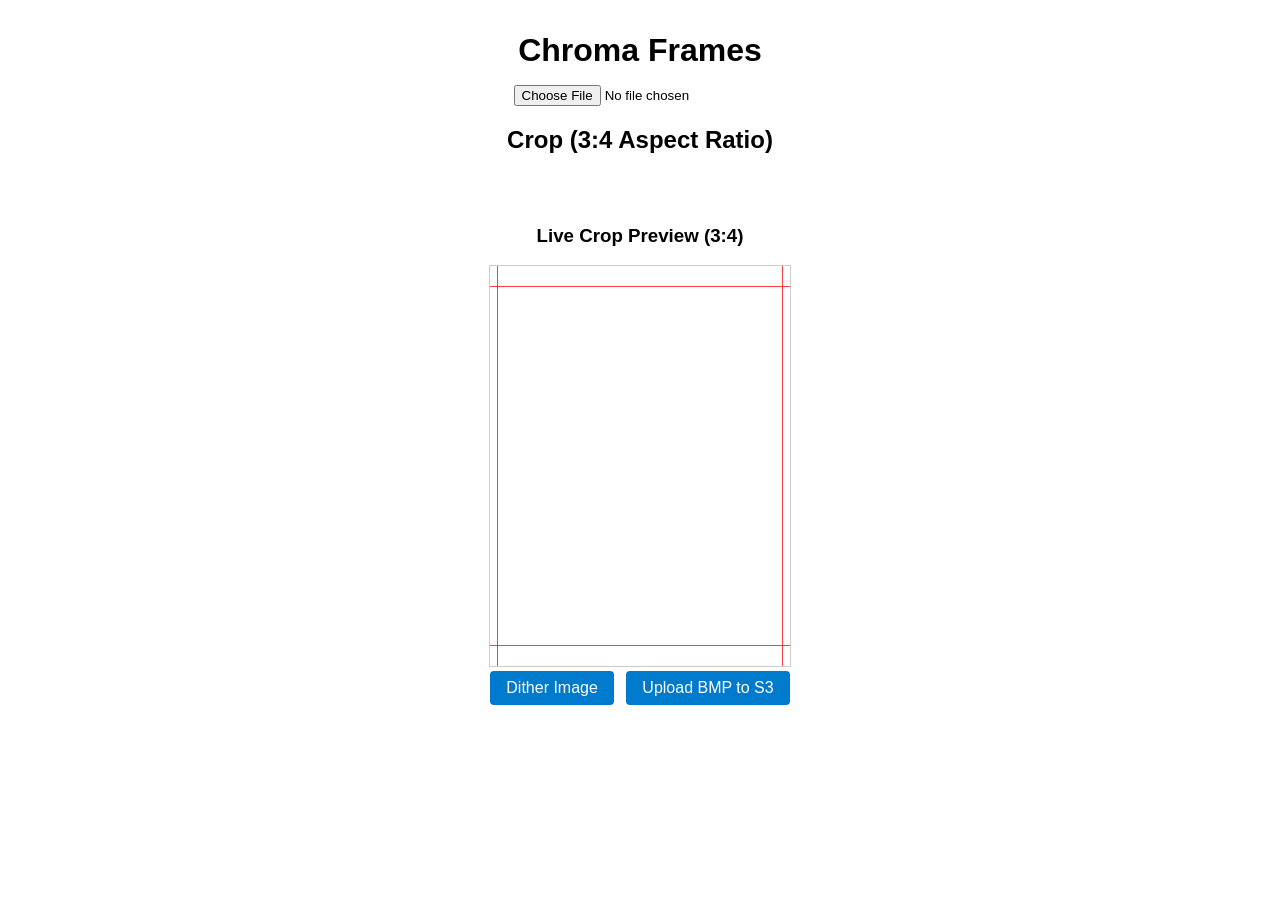
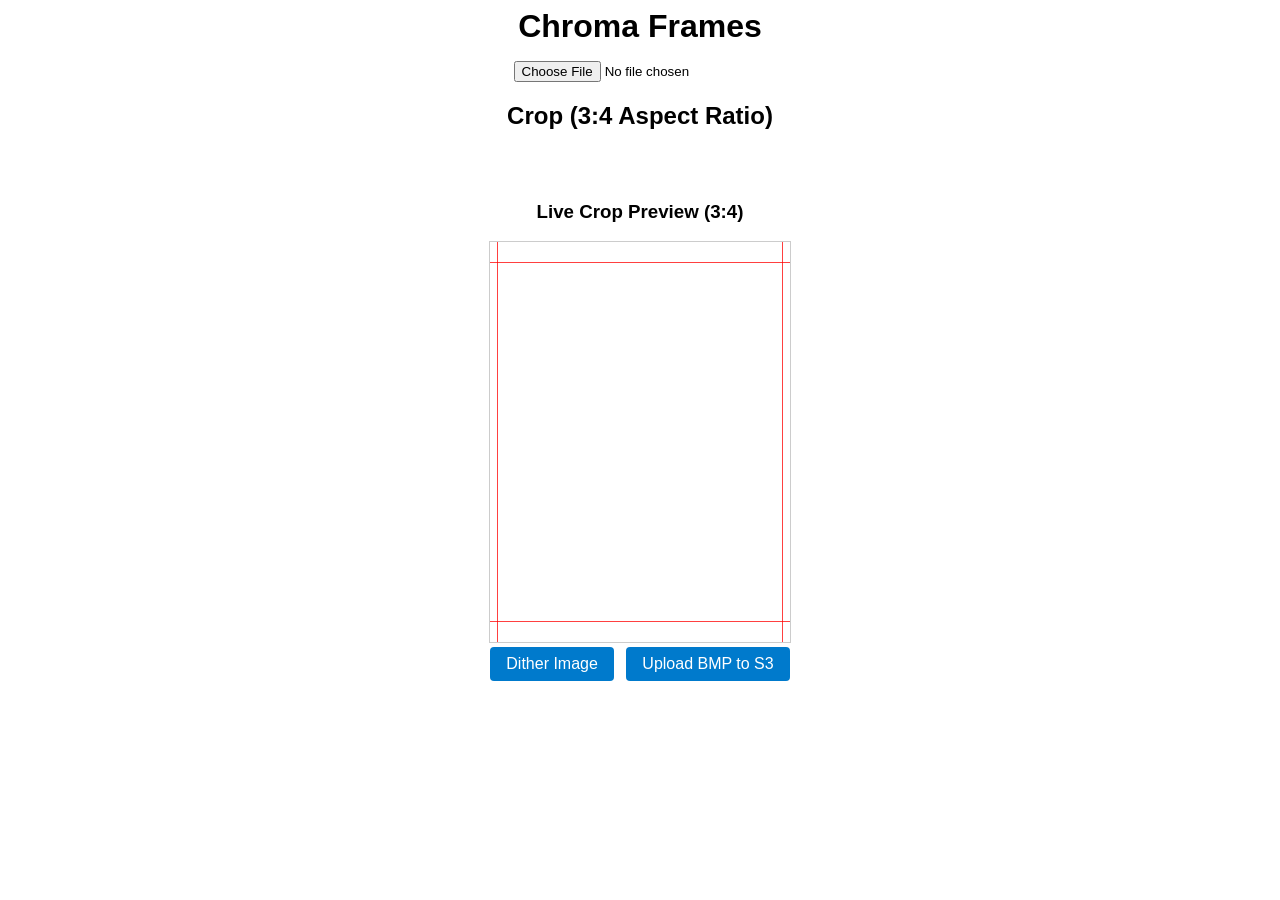

Scale header image with viewport width, keeping the header image centred

--- a/style.css
+++ b/style.css
@@ -1,7 +1,7 @@
 body {
   font-family: sans-serif;
   max-width: 1100px;
-  margin: 2rem auto;
+  margin: 0 auto;
   text-align: center;
 }
 
@@ -58,7 +58,11 @@ header.banner {
 
 header.banner img {
   max-width: 1000px; /* or whatever maximum width you prefer */
-  width: auto;
+  /* 
+    Width will be whatever the width of the viewport is. Allowing the height to
+    continue automatically keep scaling with the width of the page
+  */
+  width: 100%;
   height: auto;
   display: block;
   margin: 0 auto; /* centre within header */
